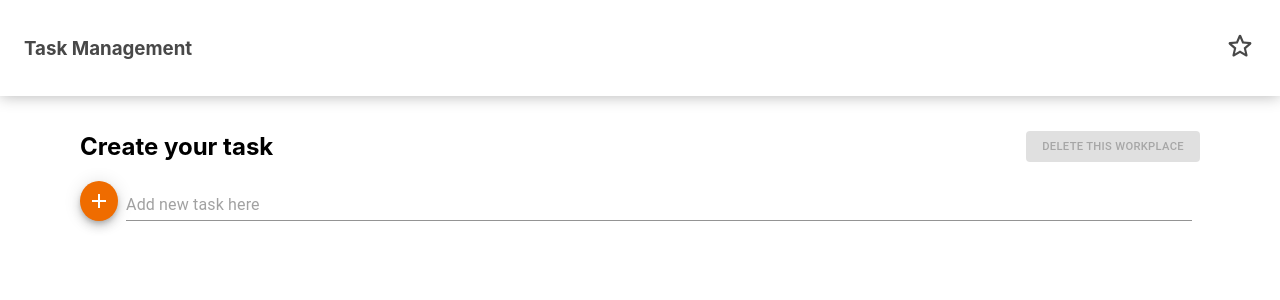
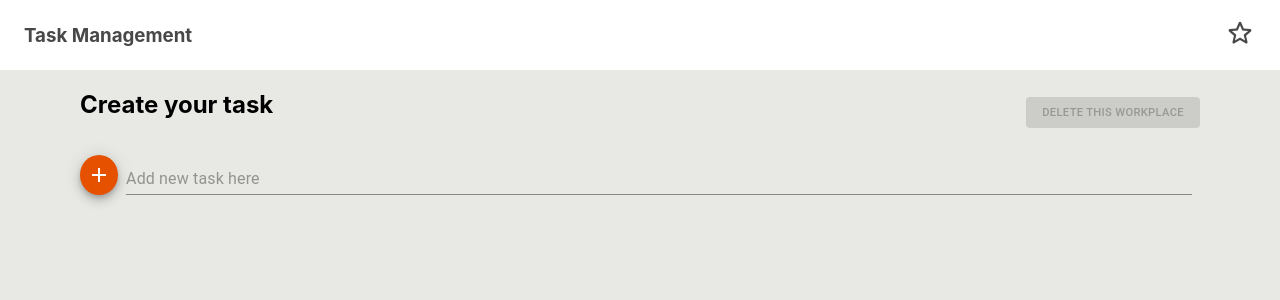
Before and after one commit to YumiKimbara/task-management, a React (Create React App) app: page / in a window 1280 px wide. Shown: the top 300 px of the page. Built offline with nearby package versions, Linux system fonts and the light colour scheme.

Commit message:
change color

```diff
--- a/src/App.js
+++ b/src/App.js
@@ -6,12 +6,13 @@ import { createStyles, makeStyles } from "@material-ui/core/styles";
 const useStyles = makeStyles(() =>
   createStyles({
     sample: {
+      height: "calc(100vh - 70px)",
       display: "flex",
-      justifyContent: "space-between",
-      marginTop: "1rem",
-      marginLeft: "5rem",
-      marginRight: "5rem",
+      justifyContent: "top",
+      paddingLeft: "5rem",
+      paddingRight: "5rem",
       flexDirection: "column",
+      backgroundColor: "#e8e8e4",
     },
   })
 );
--- a/src/Components/layout/Header.js
+++ b/src/Components/layout/Header.js
@@ -3,17 +3,19 @@ import StarBorderRoundedIcon from "@material-ui/icons/StarBorderRounded";
 import StarRoundedIcon from "@material-ui/icons/StarRounded";
 import HomeContext from "../../Context/HomeContext";
 import { createStyles, makeStyles } from "@material-ui/core/styles";
+import { orange } from "@material-ui/core/colors";
 
 const useStyles = makeStyles(() =>
   createStyles({
     headerContainer: {
-      padding: "0.5rem 1.5rem",
+      padding: "0 1.5rem",
       boxShadow: "0 0 15px rgba(0, 0, 0, 0.3)",
       color: "#484848",
-      height: "80px",
+      height: "70px",
       display: "flex",
       justifyContent: "space-between",
       alignItems: "center",
+      // backgroundColor: orange[300],
     },
 
     starRoundIcon: {
--- a/src/Components/task/AddNewTask.js
+++ b/src/Components/task/AddNewTask.js
@@ -28,6 +28,7 @@ const useStyles = makeStyles((theme) =>
       display: "flex",
       justifyContent: "space-around",
       alignItems: "center",
+      marginBottom: "1rem",
     },
     addNameandButton: {
       display: "flex",
@@ -39,10 +40,10 @@ const useStyles = makeStyles((theme) =>
 
 const OrangeButton = withStyles({
   root: {
-    backgroundColor: orange[800],
+    backgroundColor: orange[900],
     color: "white",
     "&:hover": {
-      backgroundColor: orange[800],
+      backgroundColor: orange[900],
       color: "white",
     },
   },
@@ -50,10 +51,10 @@ const OrangeButton = withStyles({
 
 const OrangeFab = withStyles({
   root: {
-    backgroundColor: orange[800],
+    backgroundColor: orange[900],
     color: "white",
     "&:hover": {
-      backgroundColor: orange[800],
+      backgroundColor: orange[900],
       color: "white",
     },
   },
@@ -62,7 +63,7 @@ const OrangeFab = withStyles({
 const OrangeTextField = withStyles({
   root: {
     "& .MuiInput-underline:after": {
-      borderBottomColor: orange[800],
+      borderBottomColor: orange[900],
     },
   },
 })((props) => <TextField color="default" {...props} />);
@@ -122,7 +123,6 @@ const AddNewTask = ({ checkKey }) => {
     // }
   };
 
-  const primary = orange[500];
   return (
     <>
       <div className={classes.addNewTaskContainer}>
--- a/src/Components/task/TaskCard.js
+++ b/src/Components/task/TaskCard.js
@@ -31,9 +31,9 @@ const useStyles = makeStyles({
 
 const OrangeCheckbox = withStyles({
   root: {
-    color: orange[400],
+    color: orange[700],
     "&$checked": {
-      color: orange[800],
+      color: orange[900],
     },
   },
   checked: {},
```
